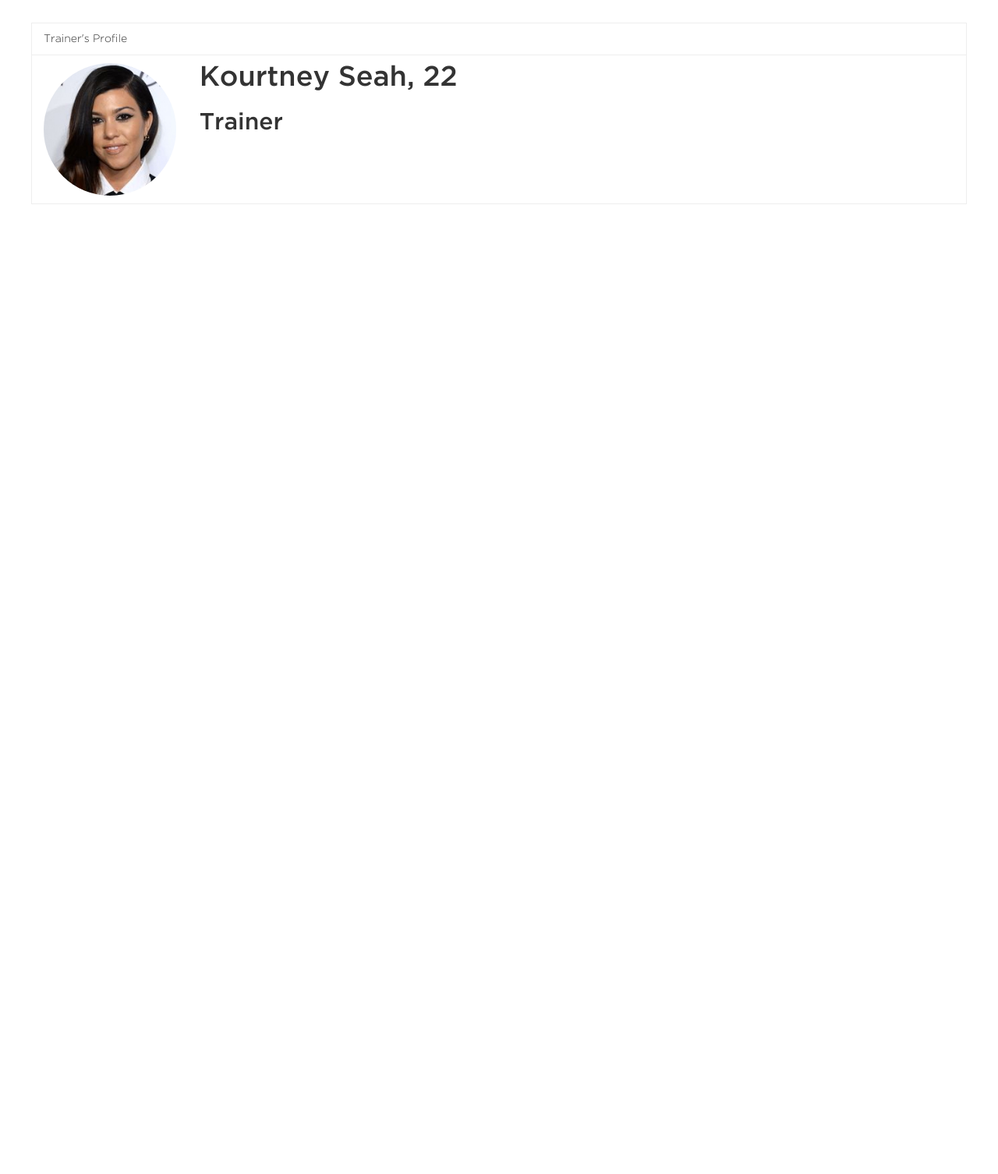
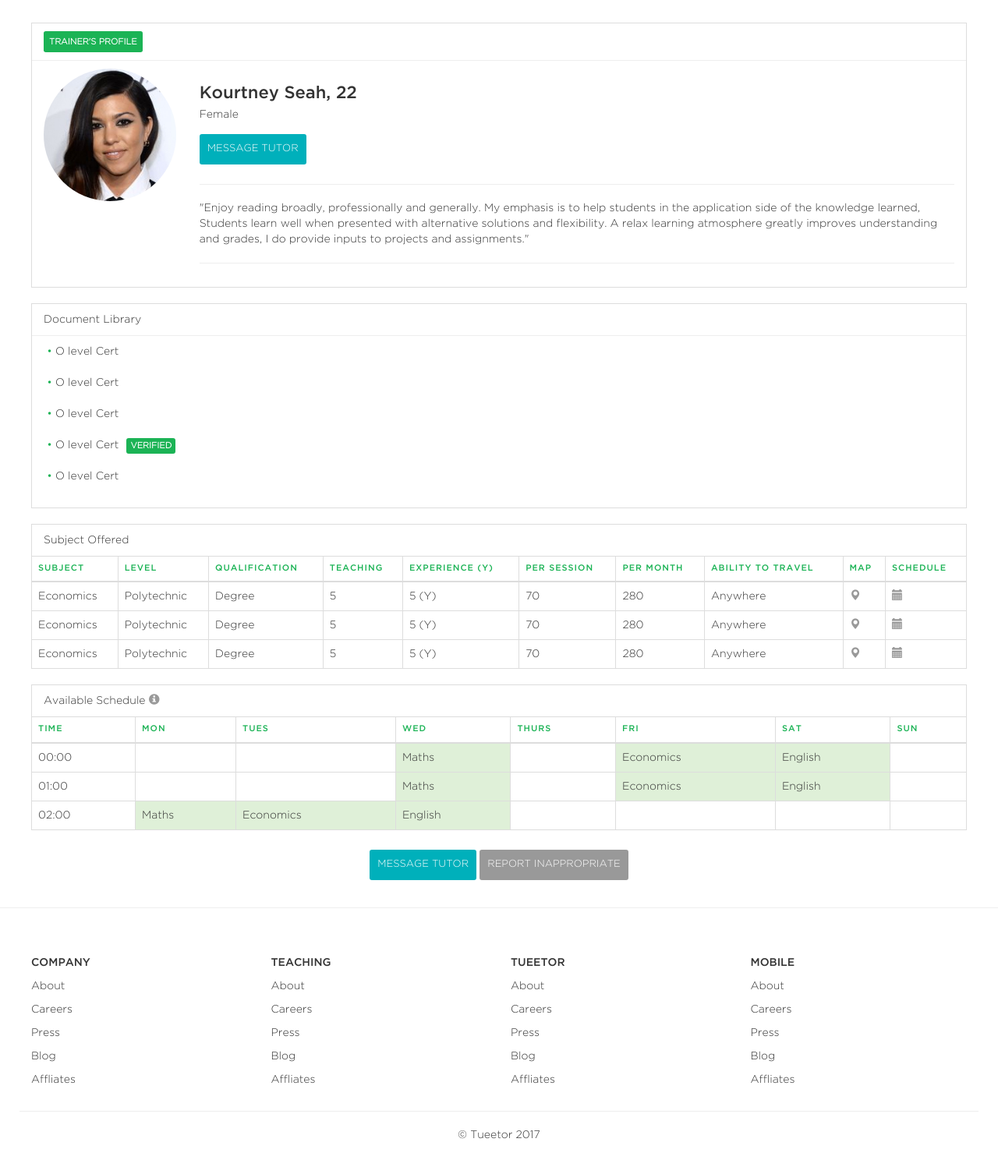
Before and after one commit to jessdesigntan/tueetor, a PHP site: page /profile.php in a window 1280 px wide. Shown: the part 71-1577 px from the top of the page at 78% size. Before the commit the page ends 333 px from the top, so only its background shows below. Run offline with PHP 8.4, Linux system fonts and the light colour scheme; some libraries are stand-ins or nearby versions.

Commit message:
profile page and sign up pages and links

```diff
--- a/controllers/template.php
+++ b/controllers/template.php
@@ -9,7 +9,7 @@
     <meta property="og:title" content="Dear Carrie is a community of readers and writers offering unique perspectives on mental-health related issues." />
     <title><?=$title;?></title>
     <link rel="shortcut icon" href="images/favicon.ico" type="image/x-icon">
-    <link rel="icon" href="images/favicon.ico" type="image/x-icon">
+    <link rel="icon" href="images/favicon.png" type="image/x-icon">
 
     <!-- fonts -->
     <link href="https://fonts.googleapis.com/css?family=Poppins" rel="stylesheet">
@@ -70,7 +70,7 @@ function navbar() {
       <ul class="nav navbar-nav navbar-right">
         <li><a data-toggle="modal" data-target="#loginModal">Login</a></li>
         <li><a data-toggle="modal" data-target="#signupModal">Sign Up</a></li>
-        <button type="button" class="btn btn-success navbar-btn">Become a Trainer</button>
+        <a href="trainerSignup.php" class="btn btn-success navbar-btn">Become a Trainer</a>
       </ul>
     </div><!-- /.navbar-collapse -->
   </div><!-- /.container-fluid -->
@@ -262,7 +262,7 @@ function loginModal() {
           </div>
           <a class="link">Forgot Password?</a>
           <label><input type="checkbox"> Remember me</label>
-          <button type="submit" class="btn primary-btn">Login</button>
+          <button type="submit" class="btn primary-btn btn-block">Login</button>
         </form>
       </div>
       <div class="modal-footer text-center">
--- a/css/style.css
+++ b/css/style.css
@@ -196,6 +196,18 @@ body {
   padding-left: 1em;
   text-indent: -.7em;
   margin-bottom: 20px;
+}
+
+.section ul li.verified::after {
+  content: "Verified";
+  color: white;
+  padding: 5px;
+  border-radius: 3px;
+  text-transform: uppercase;
+  margin-left: 10px;
+  font-size: 11px;
+  font-weight: bolder;
+  background-color: var(--primary-color);
 }
 
 .section ul li::before {
@@ -427,10 +439,14 @@ a:hover {
   margin-bottom: 20px;
 }
 
+.footer {
+  border-top: 1px solid #eee;
+}
+
 .footer > div {
   max-width: 1200px;
   margin: 0 auto;
-  padding: 60px 0;
+  padding: 60px 0 30px 0;
   text-align: left;
   display: block;
 }
@@ -939,6 +955,8 @@ thead {
   display: inline-block;
   min-width: 100px;
   text-align: center;
+  font-size: 13px;
+  border-radius: 3px;
 }
 
 .t-btn:hover {
@@ -953,6 +971,10 @@ thead {
   background-color: var(--secondary-color);
 }
 
+.t-btn.light-btn {
+  background-color: #999;
+}
+
 .signup-btns p {
   margin: 10px auto;
   color: #999;
@@ -963,8 +985,22 @@ thead {
 
 .profile-block {
   display: block;
-  border: 1px solid #eee;
+  border: 1px solid #ddd;
   background-color: white;
+  margin-bottom: 20px;
+}
+
+.profile-block.table {
+  border: none;
+}
+
+.profile-block.table .glyphicon {
+  color: #999;
+}
+
+.profile-block.table .title {
+  border: 1px solid #ddd;
+  border-bottom: none;
 }
 
 .profile-block > * {
@@ -977,6 +1013,7 @@ thead {
 
 .profile-block .profile-img {
   border-radius: 50%;
+  margin: 0 auto;
 }
 
 .profile-block .user {
@@ -986,6 +1023,33 @@ thead {
 .profile-block .user > * {
   display: table-cell;
   vertical-align: middle;
+}
+
+.profile-block h1 {
+  font-size: 22px;
+  margin-bottom: 5px;
+}
+
+@media only screen and (max-width: 767px) {
+  .profile-block .user-info {
+    text-align: center;
+  }
+}
+
+.label {
+  font-size: 11px;
+  text-transform: uppercase;
+  color: white;
+  display: inline-block;
+  padding: 9px 7px 7px 7px;
+}
+
+.label.trainer {
+  background-color: var(--primary-color);
+}
+
+.label.learner {
+  background-color: var(--secondary-color);
 }
 
 .register-container {
@@ -1004,3 +1068,8 @@ thead {
   margin: 20px auto;
   border: 2px solid #ddd;
 }
+
+.mTop20 {
+  display: block;
+  margin-top: 20px;
+}
--- a/index.php
+++ b/index.php
@@ -160,7 +160,7 @@
       <div class="text">
         <h1>Share your knowledge</h1>
         <p>Everyone has a skill to share with the world. Earn money doing it on Tueetor.</p>
-        <a class="line-btn line-btn-white">Become a tutor</a>
+        <a href="trainerSignup.php" class="line-btn line-btn-white">Become a tutor</a>
       </div>
     </div>
 
--- a/profile.php
+++ b/profile.php
@@ -7,20 +7,158 @@
     <?php navbar(); ?>
     <div class="page-container">
       <div class="profile-block">
-        <div class="title">Trainer's Profile</div>
+        <div class="title">
+        <div class="trainer label">Trainer's Profile</div></div>
         <div class="body">
           <div class="row">
             <div class="col-sm-2">
               <img class="profile-img img-responsive" src="images/profile.jpg">
             </div>
-            <div class="col-sm-10">
+            <div class="col-sm-10 user-info">
+              <div class="mTop20"></div>
               <h1>Kourtney Seah, 22</h1>
-              <h2>Trainer</h2>
+              <p>Female</p>
+              <a href="#" class="t-btn secondary-btn">Message Tutor</a>
+              <hr/>
+              <p>"Enjoy reading broadly, professionally and generally. My emphasis is to help students in the application side of the knowledge learned, Students learn well when presented with alternative solutions and flexibility. A relax learning atmosphere greatly improves understanding and grades, I do provide inputs to projects and assignments."</p>
+              <hr/>
             </div>
           </div>
         </div>
       </div>
-    </div>
+      <!-- ./END of User Information -->
+
+      <div class="profile-block">
+        <div class="title">Document Library</div>
+        <div class="body">
+          <div class="row">
+            <div class="col-sm-12 section">
+              <ul>
+                <li><a href="#">O level Cert</a></li>
+                <li><a href="#">O level Cert</a></li>
+                <li><a href="#">O level Cert</a></li>
+                <li class="verified"><a href="#">O level Cert</a></li>
+                <li><a href="#">O level Cert</a></li>
+              </ul>
+            </div>
+          </div>
+        </div>
+      </div>
+      <!-- ./END of Document Library -->
+
+      <div class="profile-block table">
+        <div class="title">Subject Offered</div>
+        <table class="table table-hover table-bordered">
+          <thead class="primary-color">
+            <td>SUBJECT</td>
+            <td>LEVEL</td>
+            <td>QUALIFICATION</td>
+            <td>TEACHING</td>
+            <td>EXPERIENCE (Y)</td>
+            <td>PER SESSION</td>
+            <td>PER MONTH</td>
+            <td>ABILITY TO TRAVEL</td>
+            <td>MAP</td>
+            <td>SCHEDULE</td>
+          </thead>
+          <tr>
+            <td>Economics</td>
+            <td>Polytechnic</td>
+            <td>Degree</td>
+            <td>5</td>
+            <td>5 (Y)</td>
+            <td>70</td>
+            <td>280</td>
+            <td>Anywhere</td>
+            <td><a href="#" class="glyphicon glyphicon-map-marker"></a></td>
+            <td><a href="#" class="glyphicon glyphicon-calendar"></a></td>
+          </tr>
+          <tr>
+            <td>Economics</td>
+            <td>Polytechnic</td>
+            <td>Degree</td>
+            <td>5</td>
+            <td>5 (Y)</td>
+            <td>70</td>
+            <td>280</td>
+            <td>Anywhere</td>
+            <td><a href="#" class="glyphicon glyphicon-map-marker"></a></td>
+            <td><a href="#" class="glyphicon glyphicon-calendar"></a></td>
+          </tr>
+          <tr>
+            <td>Economics</td>
+            <td>Polytechnic</td>
+            <td>Degree</td>
+            <td>5</td>
+            <td>5 (Y)</td>
+            <td>70</td>
+            <td>280</td>
+            <td>Anywhere</td>
+            <td><a href="#" class="glyphicon glyphicon-map-marker"></a></td>
+            <td><a href="#" class="glyphicon glyphicon-calendar"></a></td>
+          </tr>
+        </table>
+      </div>
+      <!-- ./END of Subject Offered -->
+
+
+      <div class="profile-block table">
+        <div class="title">
+          Available Schedule
+          <a style="marign-left:10px;" href="#" class="glyphicon glyphicon-info-sign"></a>
+        </div>
+        <table class="table table-hover table-bordered">
+          <thead class="primary-color">
+            <td>Time</td>
+            <td>MON</td>
+            <td>TUES</td>
+            <td>WED</td>
+            <td>THURS</td>
+            <td>FRI</td>
+            <td>SAT</td>
+            <td>SUN</td>
+          </thead>
+          <tr>
+            <td>00:00</td>
+            <td></td>
+            <td></td>
+            <td class="success">Maths</td>
+            <td></td>
+            <td class="success">Economics</td>
+            <td class="success">English</td>
+            <td></td>
+          </tr>
+          <tr>
+            <td>01:00</td>
+            <td></td>
+            <td></td>
+            <td class="success">Maths</td>
+            <td></td>
+            <td class="success">Economics</td>
+            <td class="success">English</td>
+            <td></td>
+          </tr>
+          <tr>
+            <td>02:00</td>
+            <td class="success">Maths</td>
+            <td class="success">Economics</td>
+            <td class="success">English</td>
+            <td></td>
+            <td></td>
+            <td></td>
+            <td></td>
+          </tr>
+        </table>
+      </div>
+
+      <div class="text-center">
+        <a href="#" class="t-btn secondary-btn">Message Tutor</a>
+        <a href="#" class="t-btn light-btn">Report Inappropriate</a>
+      </div>
+      <!-- ./END of Available Schedule -->
+
+    </div><!--./ page-container -->
+    <?php footer(); ?>
   </body>
 
 </html>
```
Also changed, not shown: trainerSignup.php (added, +117 -0 lines), README.md, images/favicon.png (added).
